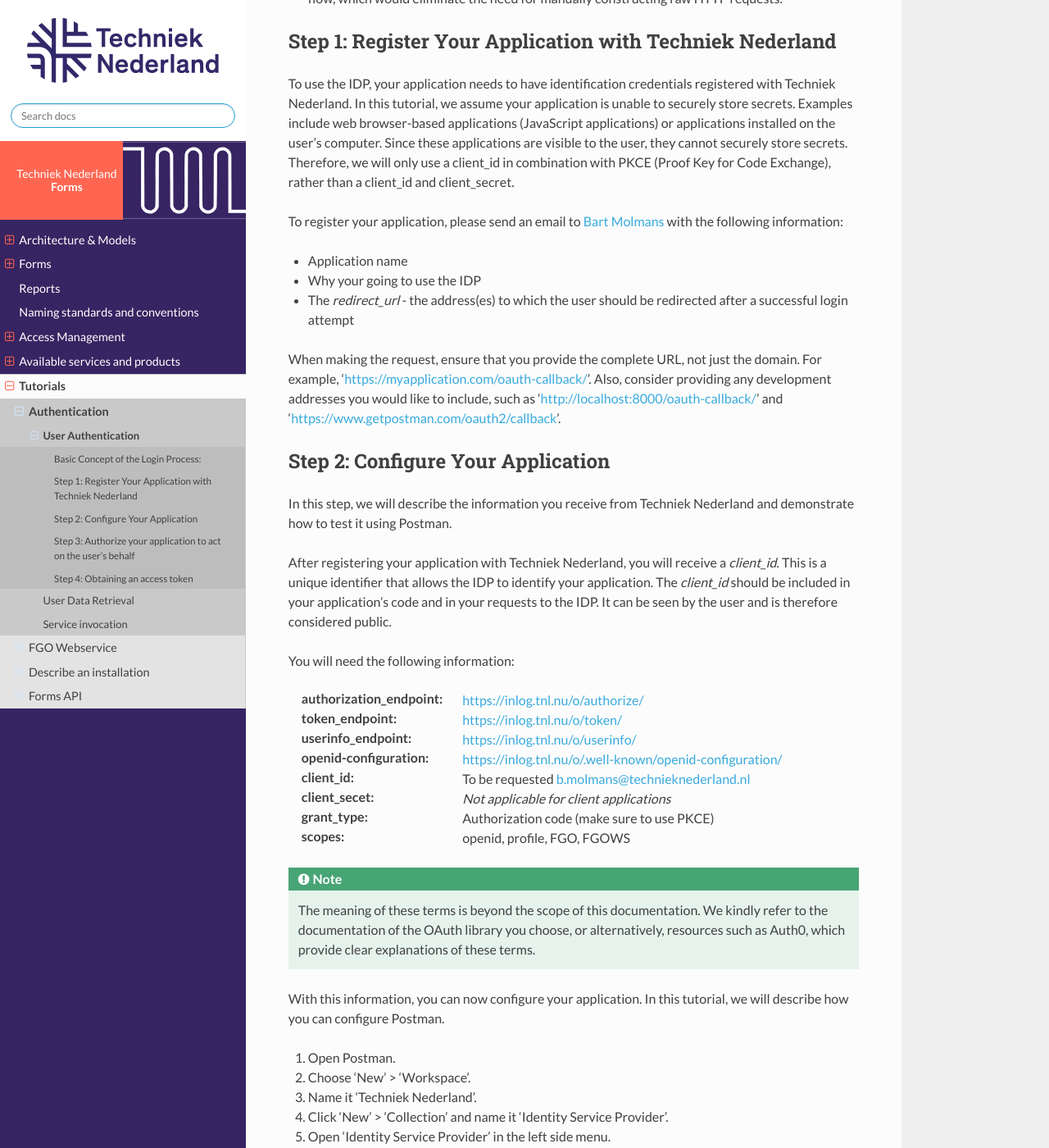
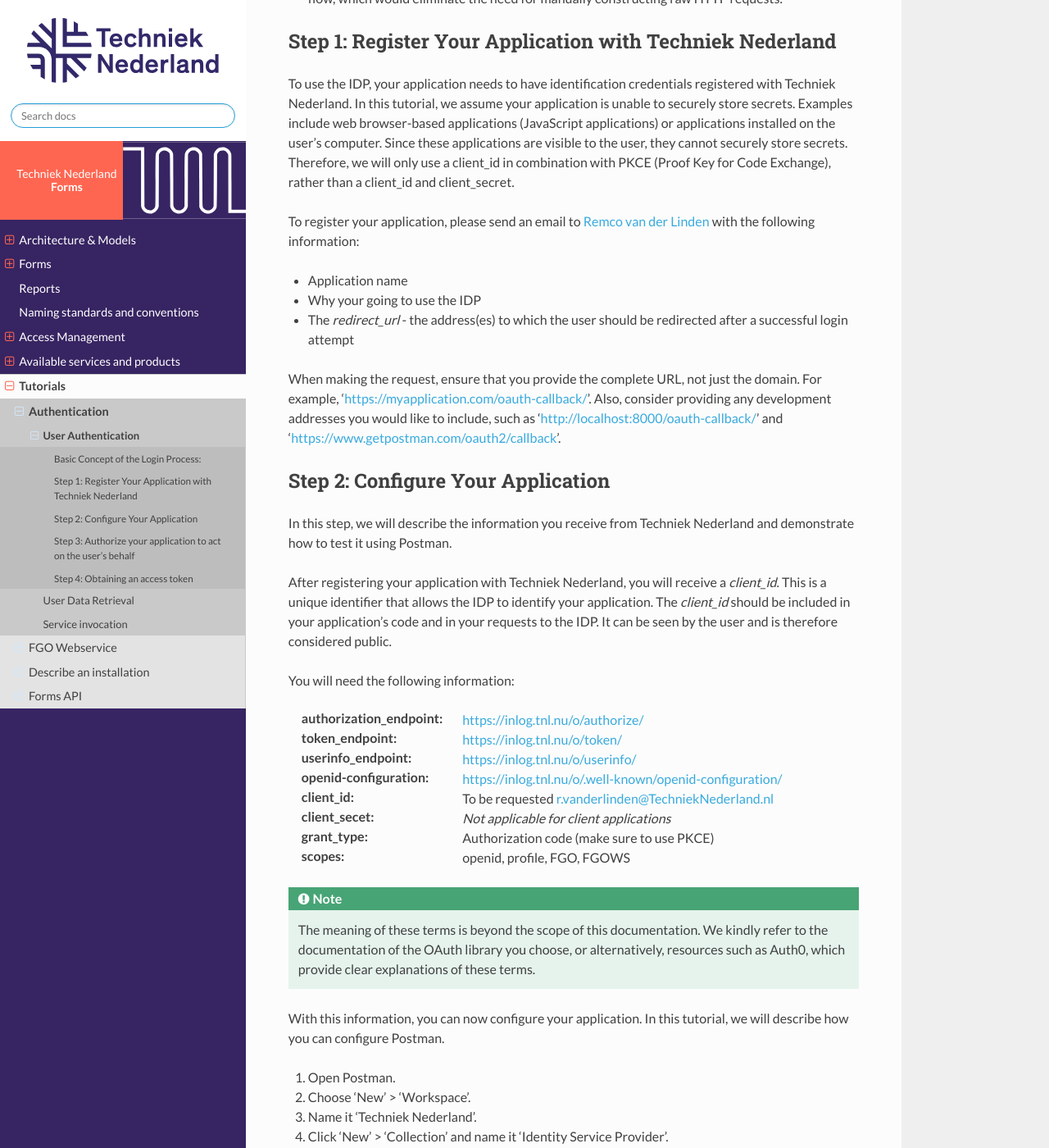
Before and after one commit to Techniek-Nederland/techniek-nederland-formulieren, a Sphinx documentation site: the page built from source/tutorials/authentication/user_authentication.rst, in a window 1280 px wide and 1400 px high, scrolled down 590 px. Shown: the whole window at 82% size. Built offline with Sphinx 7.4.7 and the Read the Docs theme 3.1.0, drawn with Linux system fonts in a browser that asks for light colours.

Commit message:
Change Molmans into Van der Linden (#20)

```diff
--- a/source/access-management.rst
+++ b/source/access-management.rst
@@ -11,7 +11,7 @@ Requesting an API Key
 
 To begin, you'll need to request an API key at Techniek Nederland. The API key acts as a unique identifier for your
 client application and allows you to make authenticated requests to the Identity Service API (IDP). Please send an email
-to b.molmans@TechniekNederland.nl to request access. Please state your name, organisation, goal and provide us with the
+to r.vanderlinden@TechniekNederland.nl to request access. Please state your name, organisation, goal and provide us with the
 `redirect_url` (or multiple) for you application.
 
 Authenticating Users
@@ -60,7 +60,7 @@ Connecting to identity service provider:
 :token_endpoint:            https://inlog.tnl.nu/o/token/
 :userinfo_endpoint:         https://inlog.tnl.nu/o/userinfo/
 :openid-configuration:      https://inlog.tnl.nu/o/.well-known/openid-configuration/
-:client_id:                 To be requested b.molmans@TechniekNederland.nl
+:client_id:                 To be requested r.vanderlinden@TechniekNederland.nl
 :client_secet:              *Not applicable for client applications*
 :grant_type:                Authorization code (make sure to use PKCE)
 :scopes:                    openid, profile, FGO, FGOWS
--- a/source/naming-conventions.rst
+++ b/source/naming-conventions.rst
@@ -8,4 +8,4 @@ A first attempt has been made to produce a list of standard terms to use through
 ways to name something (eg. 'Naam', 'Voornaam + Achternaam', 'Volledige naam'). The draft version of this
 document can be downloaded
 `Form Fields Naming Convensions (XLSX) <_static/files/techniek-nederland-form-fields-naming-convention-v5.xlsx>`_. This
-document is currently maintained by `Bart Molmans @ Techniek Nederland <mailto:b.molmans@TechniekNederland.nl>`_.
+document is currently maintained by `Remco van der Linen @ Techniek Nederland <mailto:r.vanderlinden@TechniekNederland.nl>`_.
--- a/source/tutorials/authentication/index.rst
+++ b/source/tutorials/authentication/index.rst
@@ -11,7 +11,7 @@ Provider (IDP) of Techniek Nederland, which can be accessed at https://inlog.tnl
 refer to this IDP using the OAuth protocol.
 
 Third-party software needs a `client_id` and `client_secret` to use the Identity Service Provider. These credentials
-can be requested from Bart Molmans by sending an email to b.molmans@technieknederland.nl.
+can be requested from Remco van der Linden by sending an email to r.vanderlinden@TechniekNederland.nl.
 
 The following tutorials provide detailed instructions for enabling third-party software to allow users to log in
 and access Techniek Nederland's web services on their behalf. Additionally, the tutorials explain how to retrieve
--- a/source/tutorials/authentication/user_authentication.rst
+++ b/source/tutorials/authentication/user_authentication.rst
@@ -24,7 +24,7 @@ applications (JavaScript applications) or applications installed on the user's c
 are visible to the user, they cannot securely store secrets. Therefore, we will only use a client_id in combination
 with PKCE (Proof Key for Code Exchange), rather than a client_id and client_secret.
 
-To register your application, please send an email to `Bart Molmans <b.molmans@TechniekNederland.nl>`_ with the following information:
+To register your application, please send an email to `Remco van der Linden <r.vanderlinden@TechniekNederland.nl>`_ with the following information:
 
 * Application name
 * Why your going to use the IDP
@@ -51,7 +51,7 @@ You will need the following information:
 :token_endpoint:            https://inlog.tnl.nu/o/token/
 :userinfo_endpoint:         https://inlog.tnl.nu/o/userinfo/
 :openid-configuration:      https://inlog.tnl.nu/o/.well-known/openid-configuration/
-:client_id:                 To be requested b.molmans@technieknederland.nl
+:client_id:                 To be requested r.vanderlinden@TechniekNederland.nl
 :client_secet:              *Not applicable for client applications*
 :grant_type:                Authorization code (make sure to use PKCE)
 :scopes:                    openid, profile, FGO, FGOWS
```
